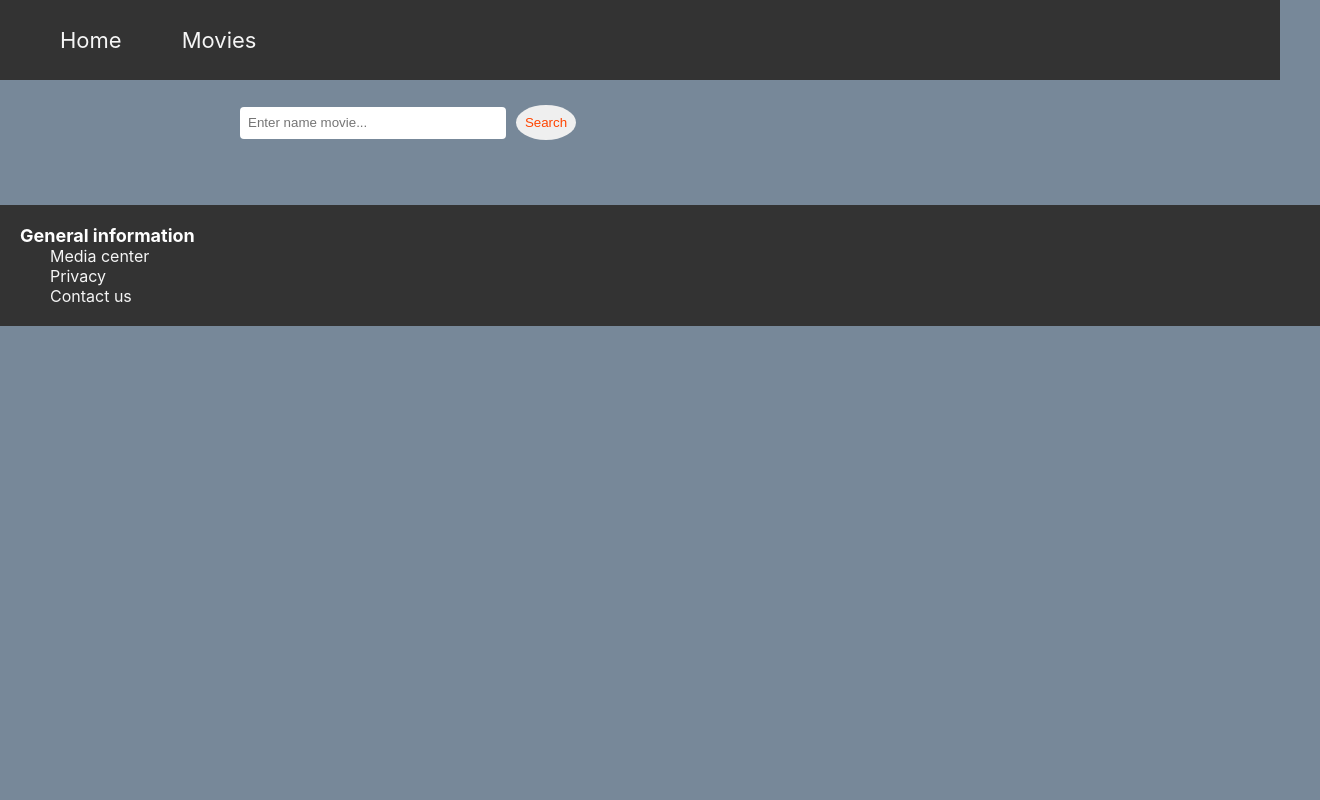
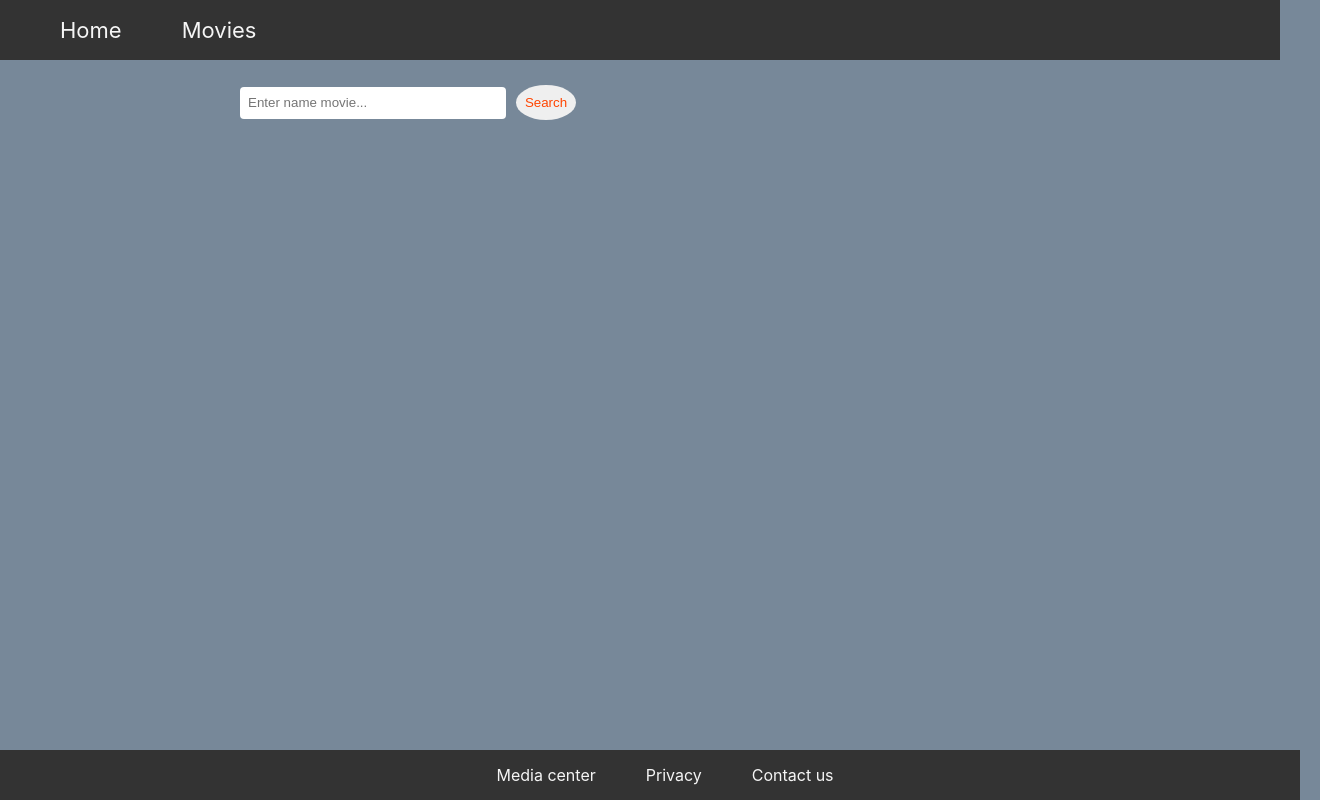
Before and after one commit to glorrymiss/goit-react-hw-05-movies, a React (Create React App) app: page /goit-react-hw-05-movies/movies in a window 1280 px wide. Shown: the whole page, 1320 px wide, since content can reach past the window. Built offline with nearby package versions, Linux system fonts and the light colour scheme.

Commit message:
add correct

```diff
--- a/src/components/App.jsx
+++ b/src/components/App.jsx
@@ -24,6 +24,7 @@ const App = () => {
             <Route path="reviews" element={<Reviews />} />
           </Route>
         </Route>
+        <Route path="*" element={<Layout />} />
       </Routes>
     </>
   );
--- a/src/components/Cast/Cast.styled.js
+++ b/src/components/Cast/Cast.styled.js
@@ -25,6 +25,7 @@ export const List = styled.ul`
   flex-wrap: wrap;
   gap: 20px;
   width: 80%;
+  margin-bottom: 60px;
 `;
 export const Item = styled.li`
   display: flex;
--- a/src/components/Footer/Footer.jsx
+++ b/src/components/Footer/Footer.jsx
@@ -1,10 +1,9 @@
-import { FooterBack, StyledLink, Title } from './Footer.styled';
+import { FooterBack, List, StyledLink } from './Footer.styled';
 
 export const Footer = () => {
   return (
     <FooterBack>
-      <Title>General information</Title>
-      <ul>
+      <List>
         <li>
           <StyledLink to="#">Media center</StyledLink>
         </li>
@@ -14,7 +13,7 @@ export const Footer = () => {
         <li>
           <StyledLink to="#">Contact us</StyledLink>
         </li>
-      </ul>
+      </List>
     </FooterBack>
   );
 };
--- a/src/components/Footer/Footer.styled.js
+++ b/src/components/Footer/Footer.styled.js
@@ -2,16 +2,14 @@ import styled from '@emotion/styled';
 import { NavLink } from 'react-router-dom';
 
 export const FooterBack = styled.div`
-  min-height: 50px;
+  display: flex;
+  height: 30px;
   width: 100%;
   background-color: #333333;
-  padding: 20px;
-  position: absolute;
-`;
-
-export const Title = styled.h2`
-  font-size: 18px;
-  color: white;
+  padding: 10px;
+  position: fixed;
+  bottom: 0;
+  left: 0;
 `;
 
 export const StyledLink = styled(NavLink)`
@@ -23,3 +21,10 @@ export const StyledLink = styled(NavLink)`
     color: orangered;
   }
 `;
+export const List = styled.ul`
+  display: flex;
+  justify-content: center;
+  align-items: center;
+  margin: 0 auto;
+  gap: 20px;
+`;
--- a/src/components/Header/Header.styled.js
+++ b/src/components/Header/Header.styled.js
@@ -3,7 +3,7 @@ import { NavLink } from 'react-router-dom';
 
 export const Container = styled.div`
   background-color: #333333;
-  height: 80px;
+  height: 60px;
   display: flex;
   align-items: center;
 `;
--- a/src/components/Home/Home.styled.jsx
+++ b/src/components/Home/Home.styled.js
@@ -1,9 +1,9 @@
 import styled from '@emotion/styled';
 import { NavLink } from 'react-router-dom';
 
-export const Title = styled.h2`
-  font-size: 36px;
-  color: white;
+export const Title = styled.h1`
+  font-size: 32px;
+  color: green;
   margin: 20px;
 `;
 export const StyledLink = styled(NavLink)`
--- a/src/components/Reviews/Reviews.styled.js
+++ b/src/components/Reviews/Reviews.styled.js
@@ -2,6 +2,7 @@ import styled from '@emotion/styled';
 
 export const List = styled.ul`
   margin: 20px auto;
+  margin-bottom: 60px;
 `;
 
 export const Title = styled.h2`
--- a/src/pages/Detals.styled.js
+++ b/src/pages/Detals.styled.js
@@ -5,6 +5,7 @@ export const Wrap = styled.div`
   display: flex;
   gap: 20px;
   align-items: center;
+  justify-content: center;
 `;
 
 export const WrapText = styled.div`
@@ -23,23 +24,25 @@ export const HomeWrap = styled.div`
 
 export const List = styled.ul`
   margin: 20px auto;
+  margin-bottom: 60px;
   display: flex;
   flex-wrap: wrap;
   gap: 20px;
   width: 80%;
 `;
 export const Item = styled.li`
+  border: 1px solid whitesmoke;
+  justify-content: space-around;
+
+  width: calc(((90%-60px) / 4));
+`;
+
+export const StyledLink = styled(NavLink)`
   display: flex;
   flex-direction: column;
   align-items: center;
   gap: 10px;
-  border: 1px solid whitesmoke;
-  justify-content: space-around;
   padding: 10px;
-  width: calc(((80%-80px) / 4));
-`;
-
-export const StyledLink = styled(NavLink)`
   color: whitesmoke;
   transition: color 250ms linear;
   :hover {
@@ -72,3 +75,14 @@ export const StyledBtnLink = styled(NavLink)`
     color: #333333;
   }
 `;
+
+export const Title = styled.h2`
+  font-size: 18px;
+  margin: 0 14px;
+`;
+
+export const MainTitle = styled.h1`
+  font-size: 28px;
+  color: whitesmoke;
+  margin: 10px auto;
+`;
--- a/src/pages/Home.jsx
+++ b/src/pages/Home.jsx
@@ -1,36 +1,37 @@
 import { ApiTrendMovies } from '../components/ApiUrl/ApiURL';
-import { Title } from 'components/Home/Home.styled';
 
 import { useEffect, useState } from 'react';
-import { Item, List, StyledLink } from './Detals.styled';
-import image from '../images/image.jpg';
+import { Item, List, MainTitle, StyledLink, Title } from './Detals.styled';
+import img from '../images/img.jpg';
 
 const Home = () => {
   const [movies, setMovies] = useState([]);
   useEffect(() => {
-    ApiTrendMovies().then(data => {
-      setMovies(data.results).catch(error => console.log(error));
-    });
+    ApiTrendMovies()
+      .then(data => setMovies(data.results))
+      .catch(error => console.log(error));
   }, []);
 
   return (
     <>
-      <Title>Trending Today</Title>
+      <MainTitle>Trending Today</MainTitle>
       <List>
         {movies.length &&
           movies.map(({ title, id, poster_path }, index) => {
             return (
               <Item key={index}>
+                <StyledLink to={`movies/${id}`}>
                   <img
                     src={
                       poster_path
                         ? `https://image.tmdb.org/t/p/w500/${poster_path}`
-                      : image
+                        : img
                     }
                     alt={title}
                     width="200"
                   />
-                <StyledLink to={`movies/${id}`}>{title}</StyledLink>
+                  <Title>{title}</Title>
+                </StyledLink>
               </Item>
             );
           })}
--- a/src/pages/Movies.jsx
+++ b/src/pages/Movies.jsx
@@ -3,10 +3,12 @@ import Movies from 'components/Movies/Movies';
 import Notiflix from 'notiflix';
 
 import { useEffect, useState } from 'react';
-import { Item, List, StyledLink } from './Detals.styled';
-import image from '../images/image.jpg';
+import { Item, List, StyledLink, Title } from './Detals.styled';
 import { useLocation, useSearchParams } from 'react-router-dom';
 import Loader from 'components/Loader/Loader';
+
+import img from '../images/img.jpg';
+
 const MoviesPage = () => {
   const [searchMovies, setSearchMovies] = useState([]);
   const [isLoading, setIsLoading] = useState(false);
@@ -50,17 +52,18 @@ const MoviesPage = () => {
             console.log(id);
             return (
               <Item key={index}>
+                <StyledLink to={`${id}`} state={{ from: location }}>
                   <img
                     src={
                       poster_path
                         ? `https://image.tmdb.org/t/p/w500/${poster_path}`
-                      : image
+                        : img
                     }
                     alt={title}
                     width="200"
                   />
-                <StyledLink to={`${id}`} state={{ from: location }}>
-                  {title}
+
+                  <Title>{title}</Title>
                 </StyledLink>
               </Item>
             );
```
Also changed, not shown: src/images/image.jpg (deleted), src/images/img.jpg (added). Lines whose indentation alone changed are shown as unchanged.
